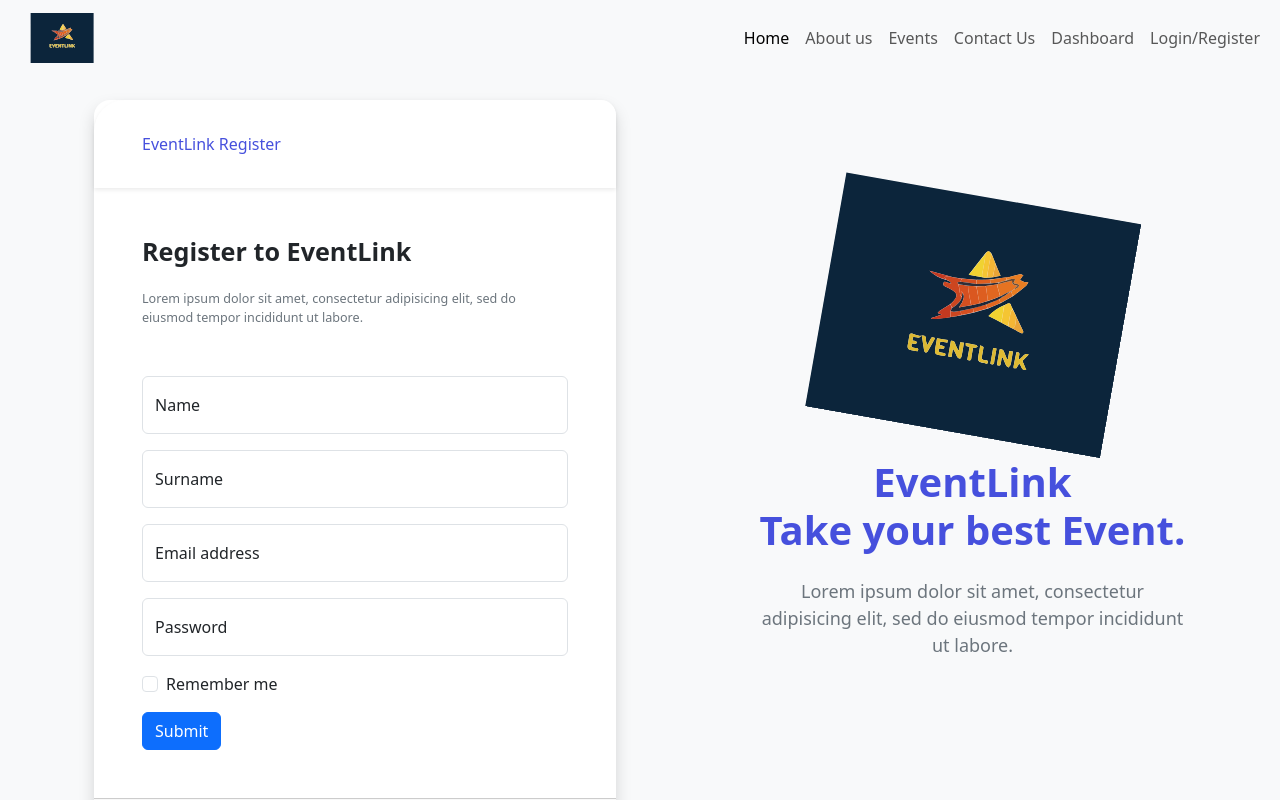
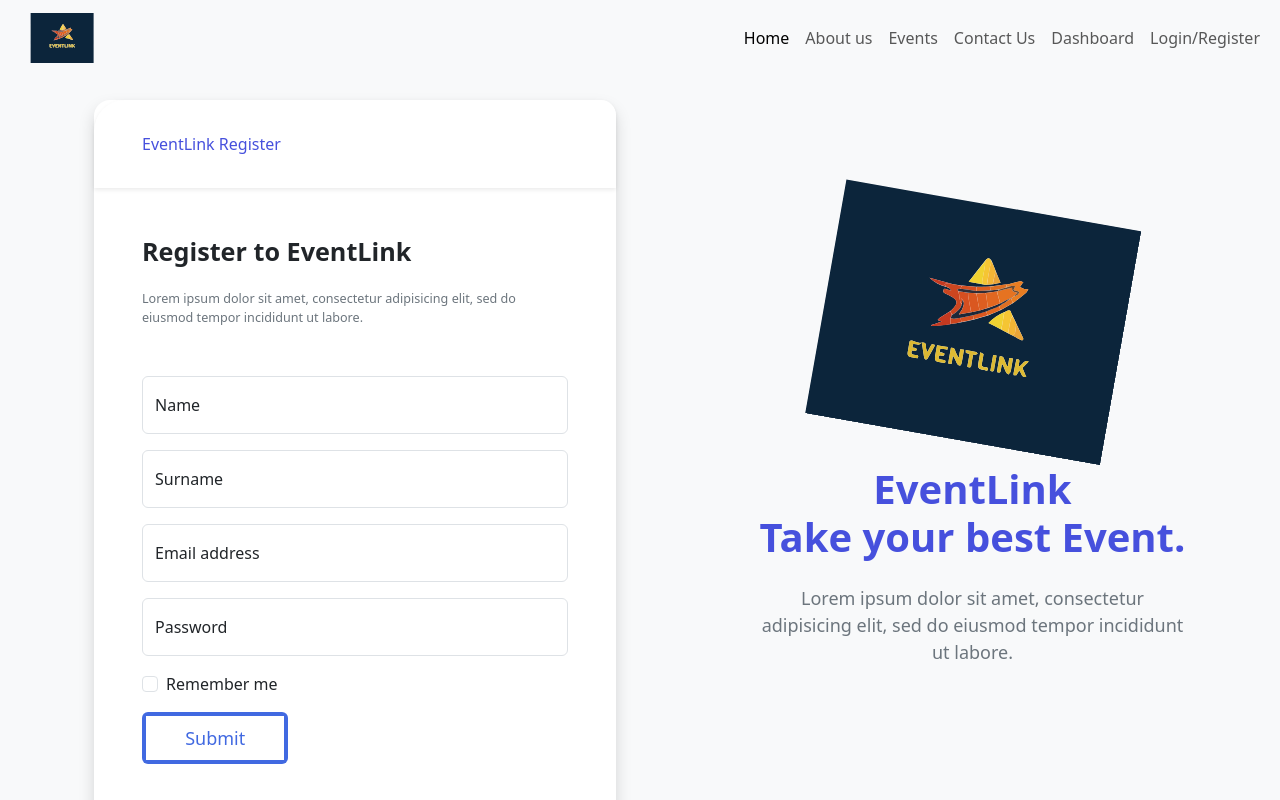
Before and after one commit to EventLinkOrg/event-link, a Vue app in the folder VueJsFrontEnd/vue-project/: page /register in a window 1280 px wide. Shown: the top 800 px of the page. Built offline with nearby package versions, Linux system fonts and the light colour scheme.

Commit message:
Some extra style

```diff
--- a/VueJsFrontEnd/vue-project/src/views/Register.vue
+++ b/VueJsFrontEnd/vue-project/src/views/Register.vue
@@ -31,7 +31,7 @@
                       <input class="form-check-input" type="checkbox" name="remember" id="remember">
                       <label class="form-check-label" for="remember">Remember me</label>
                     </div>
-                    <button class="btn btn-primary" type="button">Submit</button>
+                    <button class="btn" type="button">Submit<span></span></button>
                   </form>
                 </div>
                 <div class="card-footer px-lg-5 py-lg-4">
@@ -58,6 +58,134 @@ name: 'Register',
 </script>
 
 <style scoped>
+
+button {
+  border: none;
+  display: block;
+  position: relative;
+  padding: 0.7em 2.4em;
+  font-size: 18px;
+  background: transparent;
+  cursor: pointer;
+  user-select: none;
+  overflow: hidden;
+  color: royalblue;
+  z-index: 1;
+  font-family: inherit;
+  font-weight: 500;
+}
+
+button span {
+  position: absolute;
+  left: 0;
+  top: 0;
+  width: 100%;
+  height: 100%;
+  background: transparent;
+  z-index: -1;
+  border: 4px solid royalblue;
+}
+
+button span::before {
+  content: "";
+  display: block;
+  position: absolute;
+  width: 8%;
+  height: 500%;
+  background: var(--lightgray);
+  top: 50%;
+  left: 50%;
+  transform: translate(-50%, -50%) rotate(-60deg);
+  transition: all 0.3s;
+}
+
+button:hover span::before {
+  transform: translate(-50%, -50%) rotate(-90deg);
+  width: 100%;
+  background: rgb(133, 162, 247);
+}
+
+button:hover {
+  color: white;
+}
+
+button:active span::before {
+  background: #354faa;
+}
+
+
+
+
+
+
+
+
+
+/* .button {
+  height: 50px;
+  width: 150px;
+  border: none;
+  border-radius: 10px;
+  cursor: pointer;
+  position: relative;
+  overflow: hidden;
+  transition: all 0.5s ease-in-out;
+}
+
+.button:hover {
+  box-shadow: .5px .5px 150px #252525;
+}
+
+.type1::after {
+  content: "Enjoy";
+  height: 50px;
+  width: 150px;
+  background-color: #008080;
+  color: #fff;
+  position: absolute;
+  top: 0%;
+  left: 0%;
+  transform: translateY(50px);
+  font-size: 1.2rem;
+  font-weight: 600;
+  display: flex;
+  align-items: center;
+  justify-content: center;
+  transition: all 0.5s ease-in-out;
+}
+
+.type1::before {
+  content: "Submit";
+  height: 50px;
+  width: 150px;
+  background-color: #fff;
+  color: #008080;
+  position: absolute;
+  top: 0%;
+  left: 0%;
+  transform: translateY(0px) scale(1.2);
+  font-size: 1.2rem;
+  font-weight: 600;
+  display: flex;
+  align-items: center;
+  justify-content: center;
+  transition: all 0.5s ease-in-out;
+}
+
+.type1:hover::after {
+  transform: translateY(0) scale(1.2);
+}
+
+.type1:hover::before {
+  transform: translateY(-50px) scale(0) rotate(120deg);
+} */
+
+
+/* =====================================
+*/
+
+
+
  .card-header:first-child {
   border-radius: calc(2rem - 1px) calc(1rem - 1px) 0 0;
 }
```
